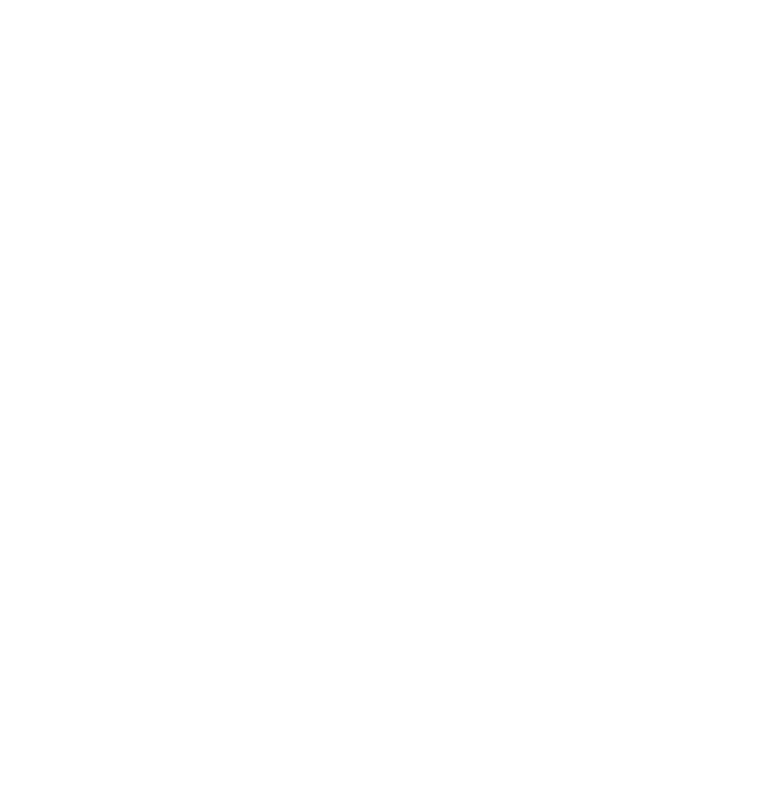
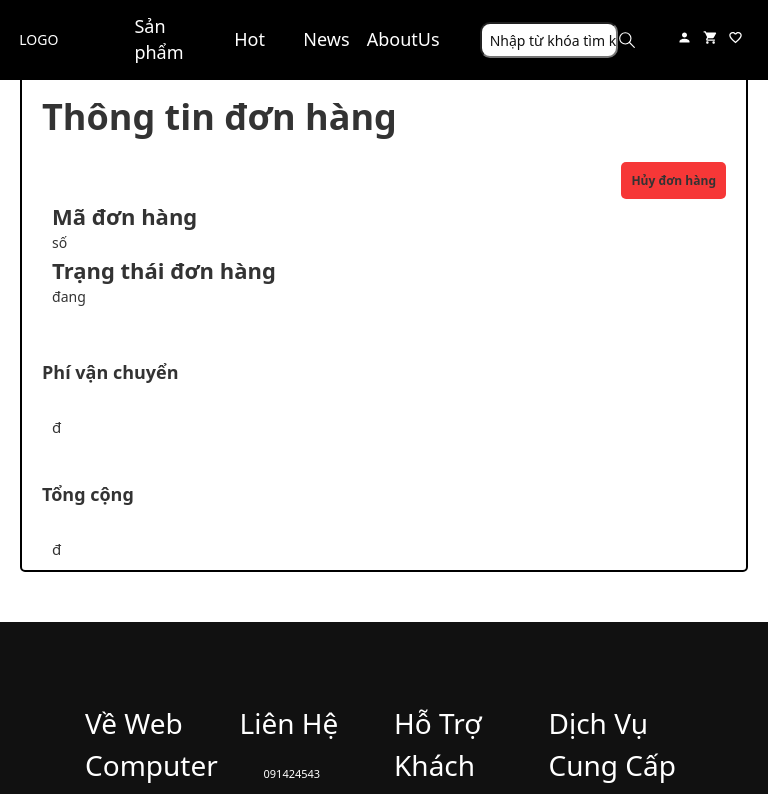
Before and after one commit to kieukhanhquan/computer_app, a React (Create React App) app in the folder Client/: page /StatusOrder in a window 768 px wide. Before the commit this address had no page. Shown: the top 794 px of the page. Built offline with nearby package versions, Linux system fonts and the light colour scheme; some icons are missing.

Commit message:
add front StatusOrder

```diff
--- a/Client/src/Components/Header/Header.js
+++ b/Client/src/Components/Header/Header.js
@@ -52,7 +52,7 @@
                     <Link to={linkUser()} className="route-icon">
                         <PersonIcon height= "90%"/>
                     </Link>
-                    <Link to='/Payment' className="route-icon">
+                    <Link to='/Cart' className="route-icon">
                         <ShoppingCartIcon height= "90%"/>
                     </Link>
                     <Link to='' className="route-icon">
--- a/Client/src/Components/ListItem/ListItem.js
+++ b/Client/src/Components/ListItem/ListItem.js
@@ -9,17 +9,17 @@
     const dispatch = useDispatch()
     const [data,setData]=useState(dataAll);
     const fetchData = async () => {
-        await dispatch(fetchProduct(0))
+        await dispatch(fetchProduct())
     }
 
     useEffect(() => {
         fetchData();
-        if(type!=""){
-            setData(dataAll.filter(item => (item.Type === type)));
-        }
-        else{
-            setData(dataAll);
-        }
+        // if(type!=""){
+        //     setData(dataAll.filter(item => (item.Type === type)));
+        // }
+        // else{
+        //     setData(dataAll);
+        // }
     }, [minPrice, maxPrice, company, type])
 
     const [itemOffset, SetOffset] = useState({ offset: 0, current: 0 })
--- a/Client/src/Pages/CategoryProduct/CategoryProduct.css
+++ b/Client/src/Pages/CategoryProduct/CategoryProduct.css
@@ -228,12 +228,37 @@
 {
     display: none;
 }
+
+.list-item
+{
+    display: grid;
+    grid-template-columns: auto auto auto auto;
+}
+.item-wrap{
+    display: flex;
+    flex-direction: column;
+    padding: 10%;
+    text-align: center;
+    justify-content: center;
+}
+.img-thumbnail{
+    height:90%;
+    width:100%;
+}
+.item__price {
+    font-weight: 900;
+    padding: 5px;
+}
 @media only screen and (max-width: 450px){
 
 
 }
 @media only screen and (max-width: 740px){
-
+    .list-item
+    {
+        display: grid;
+        grid-template-columns: auto auto;
+    }
     .home-filter__page{
         display: none;
     }
@@ -257,6 +282,11 @@
 }
 
 @media only screen and (min-width: 740px) and (max-width: 1030px){
+    .list-item
+    {
+        display: grid;
+        grid-template-columns: auto auto;
+    }
     .home-filter__page{
         display: none;
     }
--- a/Client/src/Pages/Home/Home.js
+++ b/Client/src/Pages/Home/Home.js
@@ -5,22 +5,22 @@
 import {fetchProduct} from "../../Redux/Slice/productSlice"
 import { Link } from "react-router-dom"
 function Home() {
-    const dataAll = useSelector((state) => state.product.product)
-    const [data,setData]=useState(dataAll);
-    const dispatch = useDispatch()
-    const fetchData = async () => {
-        await dispatch(fetchProduct(0))
-    }
-    useEffect(() => {
-        fetchData();
-            // setData(dataAll);
-        setData(dataAll.filter(item => (item.Type === "computer")));
-    }, [])
+    // const dataAll = useSelector((state) => state.product.product)
+    // const [data,setData]=useState(dataAll);
+    // const dispatch = useDispatch()
+    // const fetchData = async () => {
+    //     await dispatch(fetchProduct(0))
+    // }
+    // useEffect(() => {
+    //     fetchData();
+    //         // setData(dataAll);
+    //     setData(dataAll.filter(item => (item.Type === "computer")));
+    // }, [])
 
-    const [itemOffset, SetOffset] = useState({ offset: 0, current: 0 })
-    const itemPerPage = 9
-    const endOffset = itemOffset.offset + itemPerPage
-    const countPage = Math.ceil(dataAll?.length / itemPerPage)
+    // const [itemOffset, SetOffset] = useState({ offset: 0, current: 0 })
+    // const itemPerPage = 9
+    // const endOffset = itemOffset.offset + itemPerPage
+    // const countPage = Math.ceil(dataAll?.length / itemPerPage)
     return (
         <div className="HomePage">
             <div className="content-main">
--- /dev/null
+++ b/Client/src/Pages/StatusOrder/StatusOrder.css
@@ -0,0 +1,62 @@
+.statusProduct-wrapper {
+    padding: 20px;
+}
+.statusProduct-order {
+    margin-bottom: 30px;
+}
+/* Điện thoại thông minh */
+@media (max-width: 768px) {
+    .orderinfor-item-img>img{
+        width: 100%;
+    }
+    .orderinfor-header {
+        height: 70px;
+    }
+    .orderinfor-header div{
+        font-size: 8px;
+    }
+    .orderinfor-item-img {
+        width: 30%;
+    }
+    .orderinfor-item-name {
+        font-size: 8px !important;
+        width: 20% !important;
+    }
+    .orderinfor-item-price {
+        font-size: 8px;
+        width: 10%;
+    }
+    .orderinfor-item-size {
+        font-size: 8px;
+        width: 10%;
+    }
+    .orderinfor-item-num {
+        font-size: 8px;
+        width: 20%;
+    }
+    .ship-fee h2,.total-fee h2 {
+        font-size: 16px;
+    }
+    .cancelorder form button {
+        font-size: 10px;
+    }
+ }
+ /* Các thiết bị nhỏ, máy tính bảng */
+ @media (min-width: 768px) and (max-width:992px) {
+    .ship-fee h2,.total-fee h2 {
+        font-size: 18px;
+    }
+    .cancelorder form button {
+        font-size: 12px;
+    }
+ }
+
+ /* Các thiết bị trung bình */
+ @media (min-width: 992px) and (max-width:1200px) {
+    .ship-fee h2,.total-fee h2 {
+        font-size: 20px;
+    }
+    .cancelorder form button {
+        font-size: 13px;
+    }
+ }
--- /dev/null
+++ b/Client/src/Pages/StatusOrder/StatusOrder.js
@@ -0,0 +1,54 @@
+import './StatusOrder.css'
+const StatusOrder=()=>{
+    return (
+        <div className='statusProduct-wrapper'>
+
+            <script> alert('Không thể xóa')</script>
+
+
+                <div className='statusProduct-order'>
+                <div className='pay-orderinfor'>
+                    <h2> Thông tin đơn hàng </h2>
+                <div className='cancelorder'>
+                        <form method='post' action='./index.php?url=StatusOrder/delete'>
+                            <input type='text' name='orderid' value='$id' style={{display:"none"}}/>
+                            <input type='text' name='stateorder' value='$state' style={{display:"none"}}/>
+                            <button className='cancelbutton' type='submit' onClick={()=>{return (<div>Bạn có muỗn huỷ</div>)}}> Hủy đơn hàng </button>
+                        </form>
+                </div>
+                    <div className='order-id'>
+                        <h4> Mã đơn hàng </h4>
+                <span>
+                        số
+                </span>
+                    </div>
+                        <div className='order-state'>
+                        <h4> Trạng thái đơn hàng </h4>
+                <span>
+                    đang
+                </span>
+                </div>
+
+
+            <div className='order-fee'>
+                <div className='ship-fee'>
+                    <h2> Phí vận chuyển </h2>
+                <span className='ship'>
+
+                </span>
+                <span> đ </span>
+                    </div>
+                        <div className='total-fee'>
+                    <h2> Tổng cộng </h2>
+
+            <span className='total'>
+            </span>
+                <span> đ </span>
+                        </div>
+                    </div>
+                </div>
+            </div>
+        </div>
+    )
+}
+export default StatusOrder;
--- a/Client/src/Pages/UserInfor/UserInfor.jsx
+++ b/Client/src/Pages/UserInfor/UserInfor.jsx
@@ -9,7 +9,7 @@
 import { Form, ButtonToolbar, Button, Input } from 'rsuite';
 import { AvatarGroup, Avatar } from 'rsuite';
 import UserIcon from '@rsuite/icons/legacy/User';
-
+import { Link } from "react-router-dom"
 
 import 'rsuite/dist/rsuite.min.css'
 import { Fragment } from 'react';
@@ -18,12 +18,10 @@
 const Textarea = React.forwardRef((props, ref) => <Input {...props} as="textarea" ref={ref} />);
 
 function UserInfor() {
+
     return (
         <Fragment >
             <div className='body'>
-                <div >
-
-                </div>
 
                 <div className='content' >
                     <div className='Sidenav' style={{ width: 325 }}>
@@ -33,10 +31,14 @@
                             <Nav.Item eventKey="1" icon={<DashboardIcon />}>
                                 Thông tin cá nhân
                             </Nav.Item>
+
                             <Nav.Item eventKey="2" icon={<GroupIcon />}>
+                            <Link to={"/StatusOrder"}>
                                 Đơn hàng của tôi
+                            </Link>
                             </Nav.Item>
-                            <Nav.Menu eventKey="3" title="Thông báo" icon={<MagicIcon />}>
+
+                            {/* <Nav.Menu eventKey="3" title="Thông báo" icon={<MagicIcon />}>
                                 <Nav.Item eventKey="3-1">Cập nhập đơn hàng</Nav.Item>
                                 <Nav.Item eventKey="3-2">Khuyến mãi</Nav.Item>
                                 <Nav.Item eventKey="3-3">Hoạt động</Nav.Item>
@@ -50,7 +52,7 @@
                                 <Nav.Item eventKey="4-5-1">Action Name</Nav.Item>
                                 <Nav.Item eventKey="4-5-2">Action Params</Nav.Item>
                                 </Nav.Menu>
-                            </Nav.Menu>
+                            </Nav.Menu> */}
                             </Nav>
                         </Sidenav.Body>
                         </Sidenav>
--- a/Client/src/Redux/Slice/productSlice.js
+++ b/Client/src/Redux/Slice/productSlice.js
@@ -16,9 +16,9 @@
   "filterProduct",
   async (data, { dispatch }) => {
       try {
-        const response = await axios.post("http://localhost/WebApp/Server/index.php/product?filter=true",{
-          filter: data
-        })
+        console.log(data);
+          const response = await axios.post("http://localhost/WebApp/Server/index.php/product?filter=true",data)
+          console.log(response.data)
           return response.data
       }
       catch (err) {
--- a/Client/src/Route/Route.js
+++ b/Client/src/Route/Route.js
@@ -13,6 +13,7 @@
 import LoginLayout from "../Layouts/LoginLayout/LoginLayout";
 import NewsDetail from "../Pages/NewsDetail/NewsDetail";
 import Cart from "../Pages/Cart/Cart";
+import StatusOrder from "../Pages/StatusOrder/StatusOrder";
 
 
 export const routes = [
@@ -52,5 +53,8 @@
     {
         path: '/Cart', component: Cart, layout: MainLayout
     },
+    {
+        path: '/StatusOrder', component: StatusOrder, layout: MainLayout
+    },
 
 ]
```
Also changed, not shown: Client/src/Pages/CategoryProduct/CategoryProduct.js (+49 -12 lines). Lines whose indentation alone changed are shown as unchanged.
